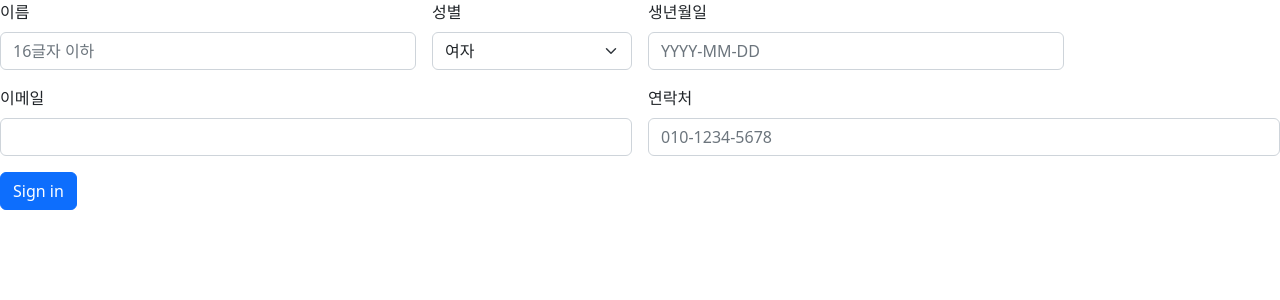
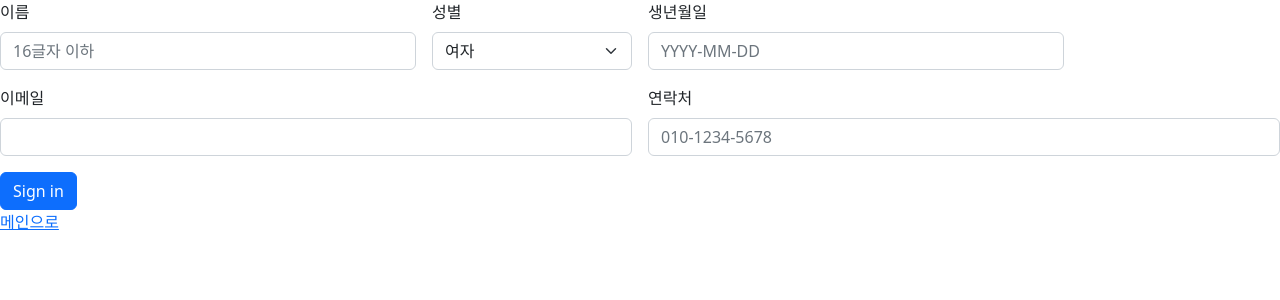
Before and after one commit to zeonga1102/og-assignment, a Django app: page /artist/register in a window 1280 px wide. Shown: the top 300 px of the page. Run offline with Django 4.2, Linux system fonts and the light colour scheme; the visitor is signed in with stand-in values (Sample User, id 1).

Commit message:
ENH: 인덱스 페이지 이동 링크 추가, 인증되지 않은 사용자가 접근 시에 로그인 페이지로 이동하는 기능 추가

```diff
--- a/templates/artist/register_artist.html
+++ b/templates/artist/register_artist.html
@@ -3,6 +3,13 @@
 
 {% block statics %}
   <script src="{% static "js/register_artist.js" %}"></script>
+
+  {% if user.is_anonymous %}
+  <script>
+    alert("로그인 후 이용 가능합니다!")
+    window.location.href = "/login"
+  </script>
+  {% endif %}
 {% endblock %}
 
 {% block content %}
@@ -36,5 +43,6 @@
         <button type="button" class="btn btn-primary" id="submitBtn">Sign in</button>
       </div>
   </form>
+  <a href={% url "index" %}>메인으로</a>
 </div>
 {% endblock %}
```
